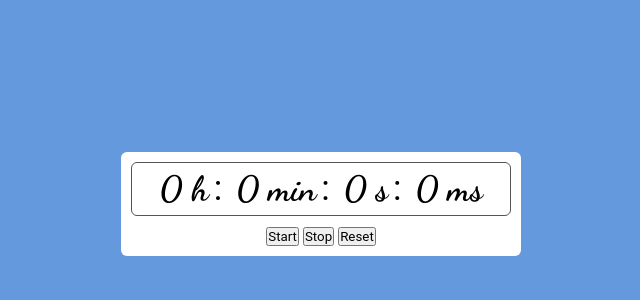
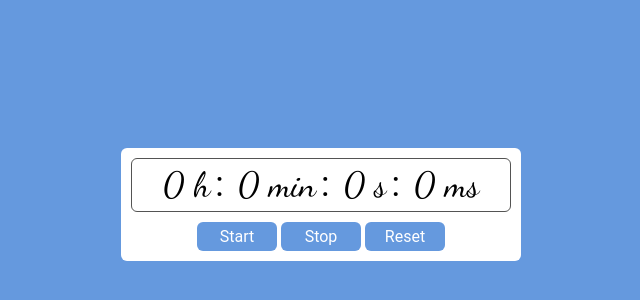
Before and after one commit to eje019/Chronometre-JS, a plain HTML site: page index.html in a window 1280 px wide. Shown: the part 196-496 px from the top of the page, without its empty margins (319-959 px from the left). Drawn offline with Linux system fonts and the light colour scheme.

Commit message:
Gestion des boutsons : espace entre les boutons: formes des boutons et effet de survol hover faits

```diff
--- a/style.css
+++ b/style.css
@@ -32,10 +32,32 @@ body {
   font-size: 35px;
   font-weight: 400;
   margin-bottom: 10px;
+  text-align: center;
 }
 
 .tim span {
   font-family: "Dancing Script", cursive;
-  font-weight: 700;
   padding: 5px;
 }
+
+.controls {
+  display:"flex";
+  width: 100%;
+  justify-content: space-between;
+}
+
+
+button {
+  width: 80px;
+  padding: 5px;
+  border: none;
+  border-radius: 6px;
+  background-color: rgb(101, 153, 222);
+  color: white;
+  font-size: 16px;
+  cursor: pointer;
+}
+
+button:hover{
+  background-color: rgb(40, 103, 205);
+}
```
